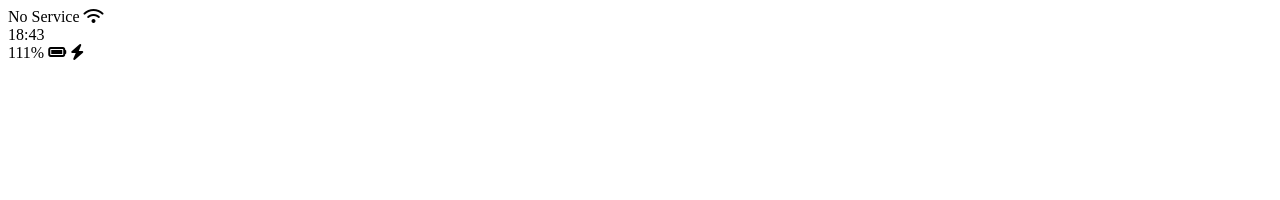
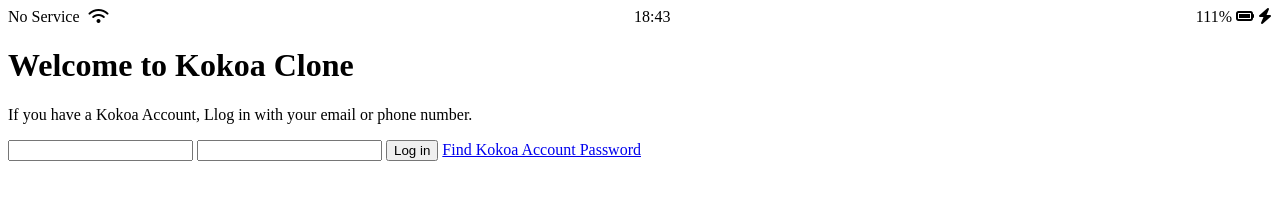
Before and after one commit to Flamingo7562/kokoa-clone-2025, a plain HTML site: page index.html in a window 1280 px wide. Drawn offline with Linux system fonts and the light colour scheme.

Commit message:
status-bar is awesome

```diff
--- /dev/null
+++ b/css/styles.css
@@ -0,0 +1,7 @@
+.status-bar {
+  display: flex;
+  justify-content: space-between;
+}
+.status-bar__column:first-child span {
+  margin-right: 5px;
+}
--- a/index.html
+++ b/index.html
@@ -1,14 +1,15 @@
 <!DOCTYPE html>
 <html lang="en">
   <head>
+    <link rel="stylesheet" href="css/styles.css" />
     <meta charset="UTF-8" />
     <meta name="viewport" content="width=device-width, initial-scale=1.0" />
-    <title>Welcome to Kokoa</title>
+    <title>Welcome to Kokoa Clone</title>
   </head>
   <body>
-    <div id="status-bar">
+    <div class="status-bar">
       <div class="status-bar__column">
-        <span>No Service </span>
+        <span>No Service</span>
         <i class="fa-solid fa-wifi"></i>
       </div>
       <div class="status-bar__column">
@@ -20,6 +21,21 @@
         <i class="fa-solid fa-bolt"></i>
       </div>
     </div>
+
+    <header class="welcome-header">
+      <h1 class="welcome-header__title">Welcome to Kokoa Clone</h1>
+      <p class="welcome-header__text">
+        If you have a Kokoa Account, Llog in with your email or phone number.
+      </p>
+    </header>
+
+    <form id="login-form">
+      <input type="text" placerholder="Email or Phone number" />
+      <input type="password" placerholder="Password" />
+      <input type="submit" value="Log in" />
+      <a href="#">Find Kokoa Account Password</a>
+    </form>
+
     <script
       src="https://kit.fontawesome.com/80368c20b6.js"
       crossorigin="anonymous"
```
